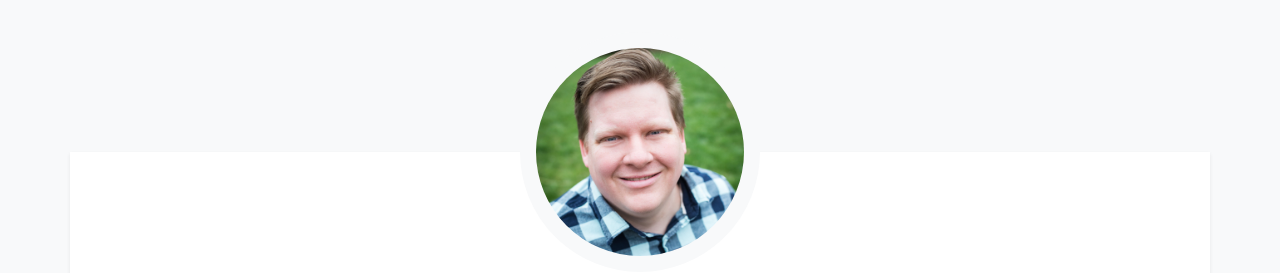
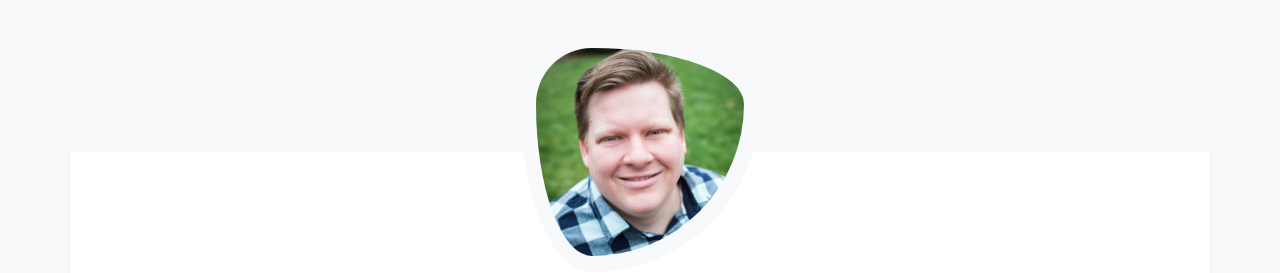
Before and after one commit to tobiasvarland/tobiasvarland.github.io, a plain HTML site: page index.htm in a window 1280 px wide. Shown: the top 273 px of the page. Drawn offline with nearby package versions, Linux system fonts and the light colour scheme.

Commit message:
Interesting border radius shape on profile image

```diff
--- a/css/tv.css
+++ b/css/tv.css
@@ -1,5 +1,5 @@
 .profile {
-  border-radius: 100%;
+  border-radius: 30% 70% 70% 30% / 30% 30% 70% 70%;
   border: 1rem solid #f8f9fa;
   height: 30vh;
   margin-top: -15vh;
```
